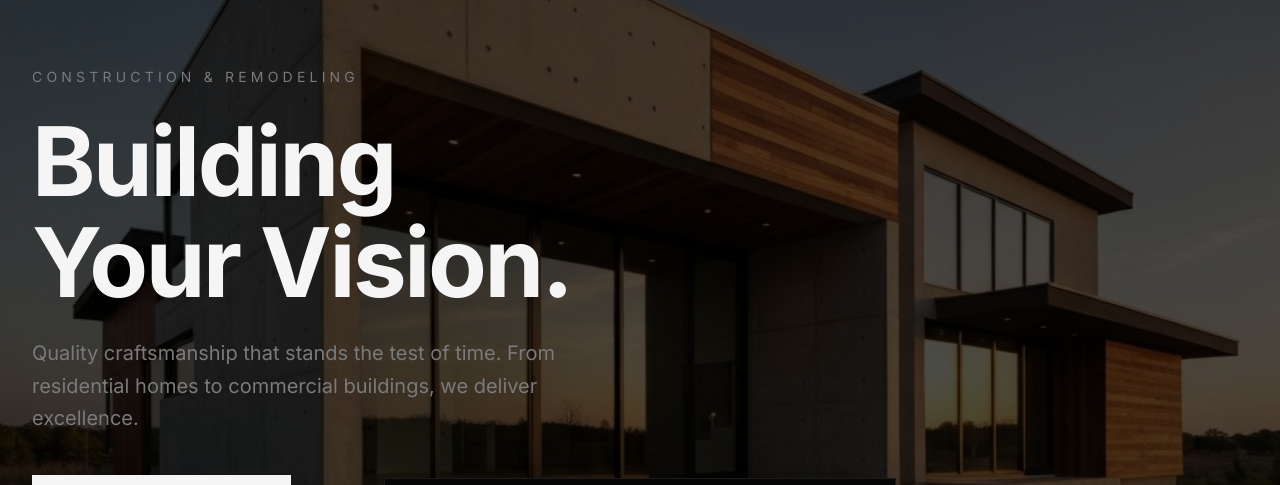
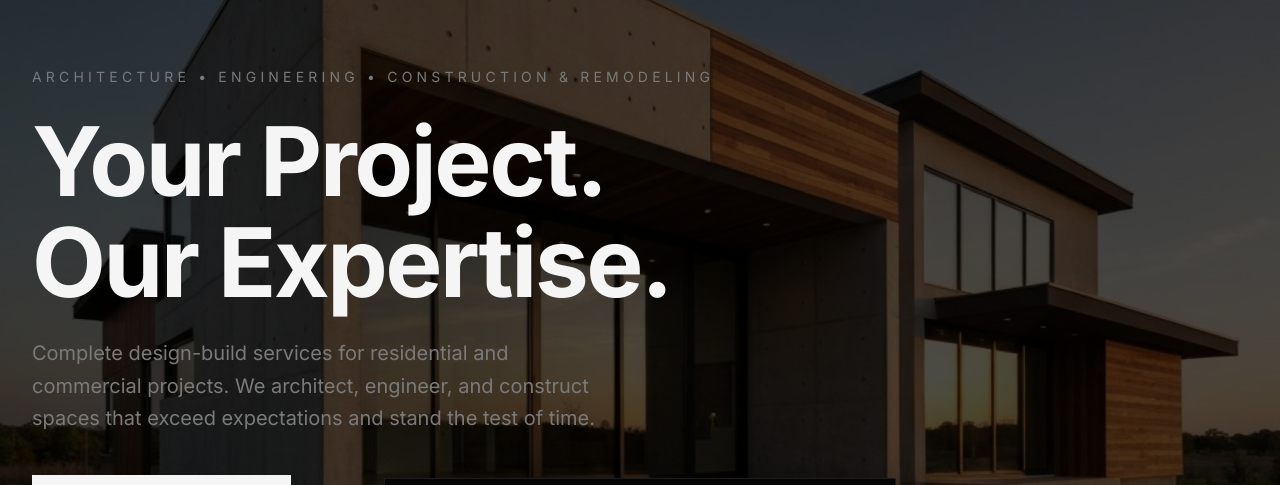
Before and after one commit to evotechlv/HCD-Construction, a Next.js app: page / in a window 1280 px wide. Shown: the part 166-651 px from the top of the page. Built offline with nearby package versions, Linux system fonts and the light colour scheme; no server answers.

Commit message:
Update to website hero, next step is gonna uodate the ga

```diff
--- a/components/hero.tsx
+++ b/components/hero.tsx
@@ -21,15 +21,15 @@ export function Hero() {
       <div className="relative z-10 mx-auto w-full max-w-7xl px-6 lg:px-8">
         <div className="max-w-3xl">
           <p className="text-xs uppercase tracking-[0.3em] text-muted-foreground sm:text-sm">
-            Construction & Remodeling
+            ARCHITECTURE • ENGINEERING • CONSTRUCTION & REMODELING
           </p>
           <h1 className="mt-4 text-4xl font-bold leading-[1.05] tracking-tight text-foreground sm:mt-6 md:text-7xl lg:text-8xl text-balance">
-            Building
+            Your Project.
             <br />
-            Your Vision.
+            Our Expertise.
           </h1>
           <p className="mt-4 max-w-xl text-base leading-relaxed text-muted-foreground sm:mt-6 md:text-xl">
-            Quality craftsmanship that stands the test of time. From residential homes to commercial buildings, we deliver excellence.
+            Complete design-build services for residential and commercial projects. We architect, engineer, and construct spaces that exceed expectations and stand the test of time.
           </p>
           <div className="mt-8 flex flex-col gap-3 sm:mt-10 sm:flex-row sm:items-center sm:gap-4">
             <Link
```
